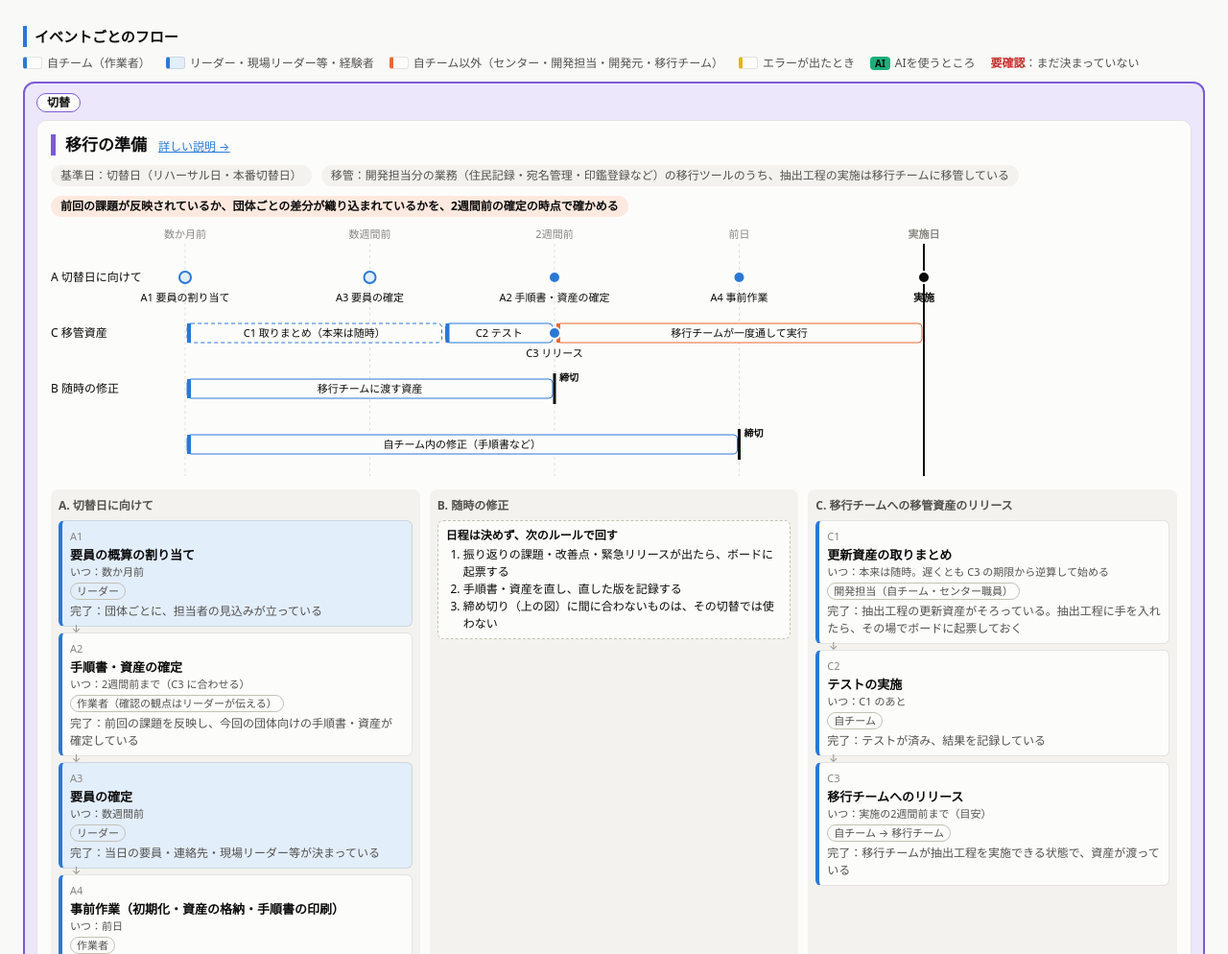
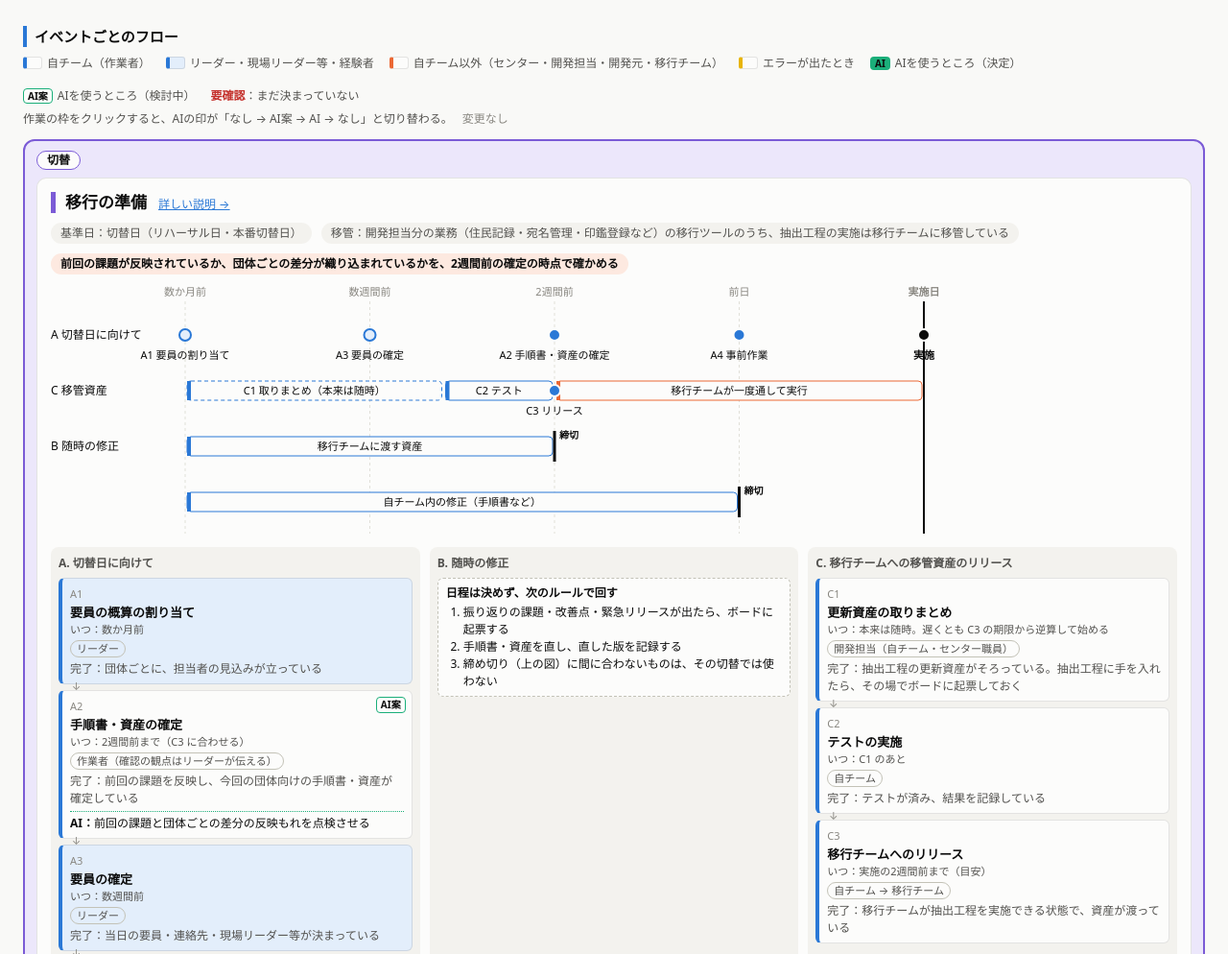
Before and after one commit to takakou32/jichitai-sagyo-mieruka, a plain HTML site: page 全体まとめ.html in a window 1280 px wide. Shown: the part 1300-2294 px from the top of the page at 96% size. Drawn offline with Linux system fonts and the light colour scheme.

Commit message:
全体まとめ：AIを置くところを、フローの作業ごとの印（AI・AI案）で示し、画面で切り替えられるようにする
- 作業の枠をクリックすると、印が「なし → AI案 → AI → なし」と切り替わる（ブラウザにだけ保存）
- 変更は［書き出す］で一覧にし、データ（ai・aiWhat）に反映する
- 「AIを使うところ」の節は、フローの印から自動で作る（手書きの一覧をなくす）
- 移行結果の確認の 6・8 の呼び名を「移行結果報告資料」にそろえる

Co-Authored-By: Claude Opus 5.5 <noreply@anthropic.com>

```diff
--- a/全体まとめ.html
+++ b/全体まとめ.html
@@ -120,6 +120,14 @@
   .step .who { font-size: 11px; display: inline-block; border-radius: 10px; padding: 0 6px; margin-top: 2px; border: 1px solid var(--axis); color: var(--ink-2); }
   .step .done { font-size: 12px; color: var(--ink-2); margin-top: 3px; }
   .step .ai { position: absolute; top: 6px; right: 6px; font-size: 10px; font-weight: 700; border-radius: 4px; padding: 0 5px; background: var(--s3); color: var(--on-bar); }
+  .step .ai.cand { background: var(--surface); color: var(--ink); border: 1.5px solid var(--s3); padding: 0 4px; }
+  .step { cursor: pointer; }
+  .step:hover { outline: 1px dashed var(--s3); outline-offset: 1px; }
+  .step.ai-changed { outline: 2px dashed var(--s3); outline-offset: 1px; }
+  .step .ai-what { font-size: 12px; margin-top: 4px; padding-top: 3px; border-top: 1px dotted var(--s3); }
+  .ai-bar { display: flex; gap: 10px; align-items: center; flex-wrap: wrap; font-size: 12px; color: var(--ink-2); margin: -4px 0 12px; }
+  .ai-bar button { font: inherit; font-size: 12px; padding: 1px 10px; border-radius: 6px; border: 1px solid var(--axis); background: var(--surface); color: var(--ink); cursor: pointer; }
+  .ai-out { flex-basis: 100%; font: inherit; font-size: 12px; padding: 6px 8px; border: 1px solid var(--axis); border-radius: 6px; background: var(--surface); color: var(--ink); }
   .step + .step::before { content: "↓"; position: absolute; top: -13px; left: 10px; color: var(--muted); font-size: 11px; }
   .rule { background: var(--surface); border: 1px dashed var(--axis); border-radius: 6px; padding: 6px 8px; font-size: 12px; }
   .rule ol, .rule ul { margin: 2px 0 0; padding-left: 18px; }
@@ -134,6 +142,7 @@
   .legend i.outer { border-left-color: var(--s2); }
   .legend i.err { border-left-color: var(--err); }
   .legend .ai-b { font-size: 10px; font-weight: 700; border-radius: 4px; padding: 0 5px; background: var(--s3); color: var(--on-bar); margin-right: 5px; }
+  .legend .ai-b.cand { background: var(--surface); color: var(--ink); border: 1.5px solid var(--s3); padding: 0 4px; }
 
   /* 5. AI */
   .ai-grid { display: grid; grid-template-columns: repeat(3, 1fr); gap: 10px; }
@@ -142,6 +151,7 @@
   .lv.fixed { background: var(--s3); color: var(--on-bar); }
   .lv.strong { background: var(--s1); color: var(--on-bar); }
   .lv.cand { background: var(--surface); border: 1px solid var(--axis); color: var(--ink-2); }
+  .lv.aicand { background: var(--surface); border: 1.5px solid var(--s3); color: var(--ink); }
   .ai-card b { display: block; }
   .ai-card .where { font-size: 11px; color: var(--muted); }
   .ai-card .what { font-size: 12px; color: var(--ink-2); }
@@ -164,7 +174,7 @@
     .goal, .frame, .ai-grid, .open { grid-template-columns: 1fr 1fr; }
     .loop-wrap { grid-template-columns: 1fr; }
   }
-  @media print { header { position: static; } .flow { grid-auto-flow: row; } }
+  @media print { header { position: static; } .flow { grid-auto-flow: row; } .ai-bar { display: none; } .step.ai-changed { outline: none; } }
 </style>
 </head>
 <body>
@@ -183,7 +193,7 @@
   // =====================================================================
   // データ（全体像はこの1枚だけで管理する）
   // who: 役割。own=自チーム、leader=現場リーダー等、outer=自チーム以外
-  // ai: AIを使うところの目印  todo: 要確認
+  // ai: AIを使うところ（fixed=決定、cand=案）  aiWhat: AIに何をさせるか  todo: 要確認
   // =====================================================================
 
   var GOAL = {
@@ -239,7 +249,7 @@
       phases: [
         { name: "A. 切替日に向けて", steps: [
           { no: "A1", t: "要員の概算の割り当て", when: "数か月前", who: "リーダー", c: "leader", done: "団体ごとに、担当者の見込みが立っている" },
-          { no: "A2", t: "手順書・資産の確定", when: "2週間前まで（C3 に合わせる）", who: "作業者（確認の観点はリーダーが伝える）", c: "own", done: "前回の課題を反映し、今回の団体向けの手順書・資産が確定している" },
+          { no: "A2", t: "手順書・資産の確定", when: "2週間前まで（C3 に合わせる）", who: "作業者（確認の観点はリーダーが伝える）", c: "own", done: "前回の課題を反映し、今回の団体向けの手順書・資産が確定している", ai: "cand", aiWhat: "前回の課題と団体ごとの差分の反映もれを点検させる" },
           { no: "A3", t: "要員の確定", when: "数週間前", who: "リーダー", c: "leader", done: "当日の要員・連絡先・現場リーダー等が決まっている" },
           { no: "A4", t: "事前作業（初期化・資産の格納・手順書の印刷）", when: "前日", who: "作業者", c: "own", done: "事前作業の手順がすべて済んでいる" }
         ] },
@@ -259,7 +269,7 @@
         ] },
         { name: "エラーが出たとき", steps: [
           { no: "E1", t: "作業を止め、事実を報告する", when: "発生したらすぐ", who: "作業者", c: "err", done: "いつ・どこで・何が起きたか、どこまで進んでいたか、何をしたか、今どういう状態かを確認者に伝えている。ログは退避してある" },
-          { no: "E2", t: "原因と影響を説明する", when: "E1 のあとすぐ", who: "現場リーダー等", c: "leader", done: "原因と、作業の続行への影響を確認者に説明している", ai: true },
+          { no: "E2", t: "原因と影響を説明する", when: "E1 のあとすぐ", who: "現場リーダー等", c: "leader", done: "原因と、作業の続行への影響を確認者に説明している", ai: "fixed", aiWhat: "事象の説明・ログ・ソース・トラブル一覧を渡して見立てさせる。材料が足りなければ突き返させる" },
           { no: "→", t: "判断（続行・切り戻し）", when: "", who: "センター（判断する人は未定）", c: "outer", done: "致命的なエラーかどうか、Go/No-Go、切り戻しの要否を判断する" }
         ] },
         { name: "事後", steps: [
@@ -276,13 +286,13 @@
           { no: "3", t: "差異の仕分け", who: "作業者", c: "own", done: "差異を「理由のわかっている差異」と「新しい差異」に分けている" }
         ] },
         { name: "調べる", steps: [
-          { no: "4", t: "新しい差異の分析・原因調査", who: "リーダー", c: "leader", done: "原因と、業務への影響の説明が付いている" },
-          { no: "5", t: "業務知識の収集", who: "リーダー", c: "leader", done: "4の判断に必要な情報が得られている。簡単なことは開発担当に、現状の実運用の確認は業務担当に聞く" }
+          { no: "4", t: "新しい差異の分析・原因調査", who: "リーダー", c: "leader", done: "原因と、業務への影響の説明が付いている", ai: "cand", aiWhat: "材料を渡して原因を見立てさせる（エラーのときと同じ形）" },
+          { no: "5", t: "業務知識の収集", who: "リーダー", c: "leader", done: "4の判断に必要な情報が得られている。簡単なことは開発担当に、現状の実運用の確認は業務担当に聞く", ai: "cand", aiWhat: "標準仕様書などを読ませて、業務のルールを説明させる（聞く前の下調べ）" }
         ] },
         { name: "まとめる", steps: [
-          { no: "6", t: "報告資料の作成", who: "作業者", c: "own", done: "確認観点ごとに、結果と差異の説明がまとまっている" },
+          { no: "6", t: "移行結果報告資料の作成", who: "作業者", c: "own", done: "確認観点ごとに、結果と差異の説明がまとまっている", ai: "cand", aiWhat: "結果を決まった書式の文章に下書きさせる" },
           { no: "7", t: "理由のわかっている差異の一覧の更新", who: "作業者", c: "own", done: "4で理由がわかった差異が、一覧に追加されている" },
-          { no: "8", t: "報告資料をセンターに渡す", who: "リーダー", c: "leader", done: "センターに渡している。センターが取りまとめて自治体に提出するが、ほぼそのまま渡ることが多い" }
+          { no: "8", t: "移行結果報告資料をセンターに渡す", who: "リーダー", c: "leader", done: "センターに渡している。センターが取りまとめて自治体に提出するが、ほぼそのまま渡ることが多い" }
         ] }
       ] },
     { id: "vupre", name: "稼働前のバージョンアップ",
@@ -297,7 +307,7 @@
         ] },
         { name: "実施", steps: [
           { no: "6", t: "手順書どおりにデプロイ", when: "実施日", who: "作業者", c: "own", done: "手順書の最後まで実施している" },
-          { no: "E", t: "エラーが出たとき", when: "", who: "作業者 → 現場リーダー等", c: "err", done: "作業を止めて事実を報告し、原因と影響を判断する（移行の実施と同じ）", ai: true }
+          { no: "E", t: "エラーが出たとき", when: "", who: "作業者 → 現場リーダー等", c: "err", done: "作業を止めて事実を報告し、原因と影響を判断する（移行の実施と同じ）", ai: "fixed", aiWhat: "移行の実施の E2 と同じ" }
         ] },
         { name: "事後", steps: [
           { no: "7", t: "確認", when: "実施日", who: "作業者", c: "own", done: "手順書の確認項目がすべて済んでいる" },
@@ -322,12 +332,12 @@
         ] },
         { name: "受け入れ検証", steps: [
           { no: "4", t: "開発環境のバージョンアップ", who: "作業者", c: "own", done: "稼働前のバージョンアップと同じ流れで、適用が済んでいる" },
-          { no: "5a", t: "テストケースへの展開", who: "作業者", c: "own", done: "テスト観点の一覧を、MS Copilot でテストケースに展開している", ai: true },
+          { no: "5a", t: "テストケースへの展開", who: "作業者", c: "own", done: "テスト観点の一覧を、MS Copilot でテストケースに展開している", ai: "fixed", aiWhat: "テスト観点の一覧からテストケースを作らせる。要否は人が判断する" },
           { no: "5b", t: "テストケースの要否判断・追加", who: "経験者", c: "leader", done: "要否を判断し、足りないテストケースを追加している" },
           { no: "5c", t: "テストの実施・エビデンスの取得", who: "作業者（未経験でも可）", c: "own", done: "テストが済み、エビデンスがそろっている" }
         ] },
         { name: "承認", steps: [
-          { no: "6", t: "開発管理台帳の作成", when: "8日前程度まで", who: "作業者（書式を押さえれば可）", c: "own", done: "検証結果をまとめた台帳ができている" },
+          { no: "6", t: "開発管理台帳の作成", when: "8日前程度まで", who: "作業者（書式を押さえれば可）", c: "own", done: "検証結果をまとめた台帳ができている", ai: "cand", aiWhat: "検証結果を台帳の書式に下書きさせる" },
           { no: "7", t: "稟議", when: "6 のあと（2〜3日かかる）", who: "開発担当", c: "outer", done: "承認を得ている" },
           { no: "8", t: "市町村への作業申請", when: "5日前まで（規定）", who: "開発担当", c: "outer", done: "作業申請が済んでいる" }
         ] },
@@ -340,14 +350,7 @@
       ] }
   ];
 
-  var AI_POINTS = [
-    { lv: "fixed", lvName: "決まった", t: "エラーの原因と影響の見立て", where: "移行の実施・バージョンアップ／エラーが出たとき", what: "事象の説明・ログ・ソース・トラブル一覧を渡す。材料が足りなければ必ず突き返させる" },
-    { lv: "strong", lvName: "案（有力）", t: "新しい差異の分析・原因調査", where: "移行結果の確認／4", what: "トラブルシュートとほぼ同じ形。R9年度の稼働直前の移行結果報告資料で、一番重くなるところ" },
-    { lv: "strong", lvName: "案（有力）", t: "業務知識の収集", where: "移行結果の確認／5", what: "標準仕様書などを読ませて、業務のルールを説明させる" },
-    { lv: "fixed", lvName: "決まった（各論は後で）", t: "テストケースへの展開", where: "稼働後のバージョンアップ／5a", what: "テスト観点の一覧からテストケースを作る。要否は人が判断" },
-    { lv: "cand", lvName: "案", t: "報告資料・開発管理台帳の下書き", where: "移行結果の確認／6、稼働後のバージョンアップ／6", what: "結果を決まった書式の文章に整える" },
-    { lv: "cand", lvName: "案", t: "手順書の反映もれの点検", where: "移行の準備／A2", what: "前回の課題と団体ごとの差分が反映されているかを点検する" }
-  ];
+  // AIを使うところは、FLOWS の各作業の ai（fixed=決定、cand=案）と aiWhat で管理する
   var NO_AI = "AIを使わないところ：当日の作業（手順書どおり）、要員の割り当て、日程の周知、資産のとりまとめ、振り返り";
 
   var MS = {
@@ -481,7 +484,8 @@
     h("span", null, [h("i", { "class": "leader" }), "リーダー・現場リーダー等・経験者"]),
     h("span", null, [h("i", { "class": "outer" }), "自チーム以外（センター・開発担当・開発元・移行チーム）"]),
     h("span", null, [h("i", { "class": "err" }), "エラーが出たとき"]),
-    h("span", null, [h("b", { "class": "ai-b", text: "AI" }), "AIを使うところ"]),
+    h("span", null, [h("b", { "class": "ai-b", text: "AI" }), "AIを使うところ（決定）"]),
+    h("span", null, [h("b", { "class": "ai-b cand", text: "AI案" }), "AIを使うところ（検討中）"]),
     h("span", null, [h("span", { "class": "todo", text: "要確認" }), "：まだ決まっていない"])
   ]);
   function timelineSvg(T) {
@@ -519,6 +523,40 @@
     });
     return svg;
   }
+  // ---- AIの印の切り替え（画面上で試す。結果はこのブラウザにだけ保存し、ファイルは書き換えない）
+  var AI_KEY = "matome-ai-v1", AI_NEXT = { "": "cand", cand: "fixed", fixed: "" }, AI_NAME = { "": "なし", cand: "AI案", fixed: "AI" };
+  var aiOverride = {};
+  try { aiOverride = JSON.parse(localStorage.getItem(AI_KEY) || "{}"); } catch (e) { aiOverride = {}; }
+  function aiSave() { try { localStorage.setItem(AI_KEY, JSON.stringify(aiOverride)); } catch (e) {} }
+  function aiKey(f, x) { return f.id + "/" + x.no; }
+  function aiOf(f, x) { var k = aiKey(f, x); return k in aiOverride ? aiOverride[k] : (x.ai || ""); }
+  function aiChanges() {
+    var list = [];
+    FLOWS.forEach(function (f) { f.phases.forEach(function (p) { p.steps.forEach(function (x) {
+      var now = aiOf(f, x), base = x.ai || "";
+      if (now !== base) list.push(f.name + "／" + x.no + " " + x.t + "：" + AI_NAME[base] + " → " + AI_NAME[now]);
+    }); }); });
+    return list;
+  }
+  function aiToggle(f, x) {
+    var next = AI_NEXT[aiOf(f, x)];
+    if (next === (x.ai || "")) delete aiOverride[aiKey(f, x)]; else aiOverride[aiKey(f, x)] = next;
+    aiSave(); drawFlows(); drawAi();
+  }
+  function aiBar() {
+    var list = aiChanges(), out = h("textarea", { "class": "ai-out", readonly: "readonly", rows: Math.max(list.length, 2) });
+    out.value = list.join("\n");
+    out.style.display = "none";
+    var btnOut = h("button", { type: "button", text: "書き出す" }), btnReset = h("button", { type: "button", text: "元に戻す" });
+    btnOut.onclick = function () { out.style.display = ""; out.focus(); out.select(); };
+    btnReset.onclick = function () { aiOverride = {}; aiSave(); drawFlows(); drawAi(); };
+    return h("div", { "class": "ai-bar" }, [
+      h("span", { text: "作業の枠をクリックすると、AIの印が「なし → AI案 → AI → なし」と切り替わる。" }),
+      list.length ? h("b", { text: "変更 " + list.length + "件" }) : h("span", { "class": "muted", text: "変更なし" }),
+      list.length ? btnOut : null, list.length ? btnReset : null, out
+    ]);
+  }
+
   function flowFig(f) {
     var lead = h("div", { "class": "flow-lead" }, f.lead.map(function (l) {
       return h("span", { "class": "chip" + (l[0] === "key" ? " key" : "") }, [l[0] === "key" ? "" : l[0] + "：", l[1]]);
@@ -526,14 +564,18 @@
     var cols = h("div", { "class": "flow" }, f.phases.map(function (p) {
       var kids = [h("div", { "class": "phase-h" }, [p.name])];
       p.steps.forEach(function (x) {
-        kids.push(h("div", { "class": "step " + x.c }, [
-          x.ai ? h("span", { "class": "ai", text: "AI" }) : null,
+        var ai = aiOf(f, x), changed = ai !== (x.ai || "");
+        var card = h("div", { "class": "step " + x.c + (changed ? " ai-changed" : ""), title: "クリックで AI の印を切り替え" }, [
+          ai ? h("span", { "class": "ai " + ai, text: AI_NAME[ai] }) : null,
           h("span", { "class": "no", text: x.no }),
           h("span", { "class": "t", text: x.t }),
           x.when ? h("div", { "class": "when", text: "いつ：" + x.when }) : null,
           h("span", { "class": "who", text: x.who }),
-          h("div", { "class": "done" }, ["完了：" + x.done, x.todo ? h("span", { "class": "todo", text: " 要確認" }) : null])
-        ]));
+          h("div", { "class": "done" }, ["完了：" + x.done, x.todo ? h("span", { "class": "todo", text: " 要確認" }) : null]),
+          ai ? h("div", { "class": "ai-what" }, [h("b", { text: "AI：" }), x.aiWhat || "（何をさせるかは未定）"]) : null
+        ]);
+        card.onclick = function () { aiToggle(f, x); };
+        kids.push(card);
       });
       if (p.rule) kids.push(h("div", { "class": "rule" }, [h("b", { text: p.rule.title }), h("ol", null, p.rule.items.map(function (i) { return h("li", { text: i }); }))]));
       return h("div", { "class": "phase" }, kids);
@@ -543,20 +585,37 @@
     return h("div", { "class": "fig", id: "flow-" + f.id }, [title, lead, tl, cols]);
   }
   // イベントの区分（FRAME）ごとに、区分の色の枠でくくる
-  var flowFigs = [legend].concat(FRAME.map(function (g) {
-    var figs = FLOWS.filter(function (f) { return g.events.some(function (e) { return e.id === f.id; }); }).map(flowFig);
-    return figs.length ? h("div", { "class": "group " + g.g }, [h("div", { "class": "group-h", text: g.name })].concat(figs)) : null;
-  }));
-  sec("flows", "イベントごとのフロー", flowFigs);
+  function fill(box, kids) { while (box.firstChild) box.removeChild(box.firstChild); kids.forEach(function (k) { if (k) box.appendChild(k); }); }
+  var flowsBox = h("div");
+  function drawFlows() {
+    var y = window.scrollY;
+    fill(flowsBox, [legend, aiBar()].concat(FRAME.map(function (g) {
+      var figs = FLOWS.filter(function (f) { return g.events.some(function (e) { return e.id === f.id; }); }).map(flowFig);
+      return figs.length ? h("div", { "class": "group " + g.g }, [h("div", { "class": "group-h", text: g.name })].concat(figs)) : null;
+    })));
+    try { window.scrollTo(0, y); } catch (e) {}
+  }
+  sec("flows", "イベントごとのフロー", [flowsBox]);
 
-  // 5. AI
-  sec("ai", "AIを使うところ（決まったものと案）", [h("div", { "class": "fig" }, [
-    h("div", { "class": "ai-grid" }, AI_POINTS.map(function (a) {
-      return h("div", { "class": "ai-card" }, [h("span", { "class": "lv " + a.lv, text: a.lvName }), h("b", { text: a.t }), h("div", { "class": "where", text: a.where }), h("div", { "class": "what", text: a.what })]);
-    })),
-    h("div", { "class": "no-ai", text: "フローの「AI」の印は、決まったところにだけ付けている。案はまだ決めていない。" }),
-    h("div", { "class": "no-ai", text: NO_AI + "（案）" })
-  ])]);
+  // 5. AI（フローの印から一覧を作る）
+  var aiBox = h("div", { "class": "fig" });
+  function drawAi() {
+    var cards = [];
+    ["fixed", "cand"].forEach(function (lv) {
+      FLOWS.forEach(function (f) { f.phases.forEach(function (p) { p.steps.forEach(function (x) {
+        if (aiOf(f, x) !== lv) return;
+        cards.push(h("div", { "class": "ai-card" }, [h("span", { "class": "lv " + (lv === "fixed" ? "fixed" : "aicand"), text: lv === "fixed" ? "決まった" : "案" }),
+          h("b", { text: x.t }), h("div", { "class": "where", text: f.name + "／" + x.no }), h("div", { "class": "what", text: x.aiWhat || "（何をさせるかは未定）" })]));
+      }); }); });
+    });
+    fill(aiBox, [
+      cards.length ? h("div", { "class": "ai-grid" }, cards) : h("div", { "class": "muted", text: "AIの印の付いた作業はない" }),
+      h("div", { "class": "no-ai", text: "この一覧は、フローの「AI」「AI案」の印から作っている。印はフローの作業の枠をクリックして切り替える。" }),
+      h("div", { "class": "no-ai", text: NO_AI + "（案）" })
+    ]);
+  }
+  sec("ai", "AIを使うところ（決まったものと案）", [aiBox]);
+  drawFlows(); drawAi();
 
   // 6. ツールの候補
   sec("tools", "ツールの候補（M2で決める）", [h("div", { "class": "fig" }, [
```
Also changed, not shown: 1 other file.
